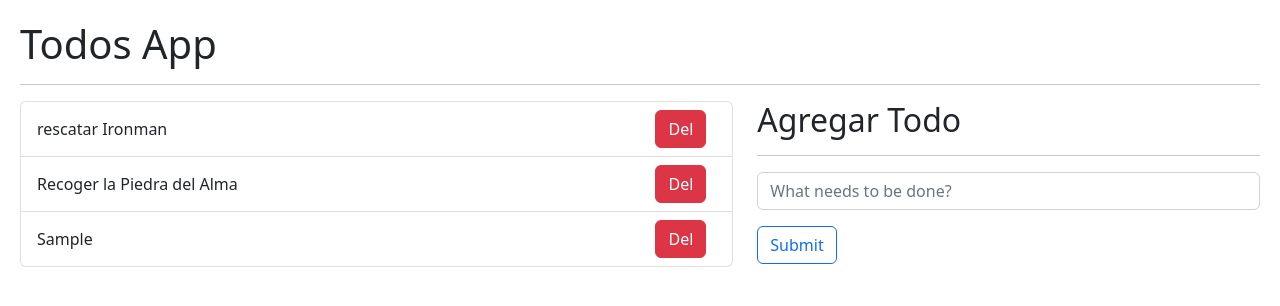
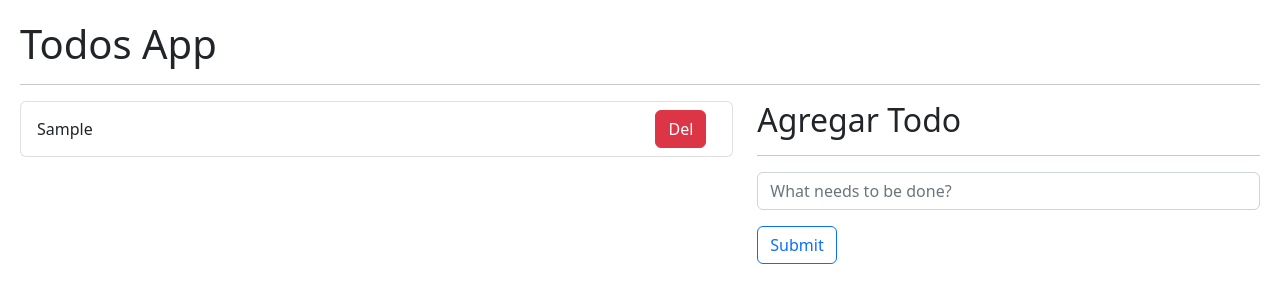
Before and after one commit to FSALVA157/redux_aprendiendo_hooks, a React (Vite) app: page / in a window 1280 px wide. Both pictures are taken after typing "Sample" into the empty fields and a click on the button "Submit". Shown: the top 306 px of the page. Built offline with nearby package versions, Linux system fonts and the light colour scheme.

Commit message:
aprendiendo useReducer

```diff
--- a/src/08-useReducer/TodoApp.jsx
+++ b/src/08-useReducer/TodoApp.jsx
@@ -1,4 +1,4 @@
-import { useReducer } from "react";
+import { useEffect, useReducer } from "react";
 import { TodoAdd } from "./TodoAdd";
 import { TodoList } from "./TodoList";
 import { todoReducer } from "./todoReducer";
@@ -8,19 +8,19 @@ import { todoReducer } from "./todoReducer";
 export const TodoApp = () => {
 
     const initialState = [
-        {
-            id: new Date().getTime(),
-            description: 'rescatar Ironman',
-            done: false
-        },
-        {
-            id: new Date().getTime() * 300,
-            description: 'Recoger la Piedra del Alma',
-            done: false
-        }
+        // {
+        //     id: new Date().getTime(),
+        //     description: 'rescatar Ironman',
+        //     done: false
+        // },
+
     ];
 
-    const [todos, dispatch] = useReducer(todoReducer, initialState)
+    const initializer = () => {
+        return JSON.parse(localStorage.getItem('todos')) || [];
+    }
+
+    const [todos, dispatch] = useReducer(todoReducer, initialState, initializer);
 
     const handlerNewTodo=(todo) => {
         const action = {
@@ -28,8 +28,33 @@ export const TodoApp = () => {
             payload: todo
         }
         dispatch(action);
+    }
+
+    const handlerRemoveTodo=(id)=>{
+        const action = {
+            type: '[TODO] Remove Todo',
+            payload: id
+        }
+        dispatch(action);
+        }
+
+    const handlerToggleTodo=(id)=>{
+
+        const action = {
+            type: '[TODO] Toggle Todo',
+            payload: id
+        }
+
+        dispatch(action);
+
 
     }
+
+    useEffect(() => {
+      localStorage.setItem('todos', JSON.stringify(todos));
+
+    }, [todos])
+
 
   return (
     <>
@@ -37,7 +62,11 @@ export const TodoApp = () => {
     <hr />
     <div className="row">
         <div className="col-7">
-            <TodoList todos={todos}/>
+            <TodoList
+                todos={todos}
+                onDeleteTodo={id=>handlerRemoveTodo(id)}
+                onToggleTodo={id=>handlerToggleTodo(id)}
+                 />
         </div>
         <div className="col-5">
             <h2>Agregar Todo</h2>
--- a/src/08-useReducer/TodoItem.jsx
+++ b/src/08-useReducer/TodoItem.jsx
@@ -1,14 +1,20 @@
 
 
 
-export const TodoItem = ({todo}) => {
+export const TodoItem = ({todo, onRemoveTodo, onToggleTodo}) => {
 
 
   return (
     <>
         <li className="list-group-item d-flex justify-content-between">
-            <span className="align-self-center">{todo.description}</span>
-            <button className="btn btn-danger">Del</button>
+            <span
+              onDoubleClick={()=>onToggleTodo(todo.id)}
+              className="align-self-center"
+            >{todo.description}</span>
+            <button
+              className="btn btn-danger"
+              onClick={()=>onRemoveTodo(todo.id)}
+             >Del</button>
         </li>
     </>
   )
--- a/src/08-useReducer/TodoList.jsx
+++ b/src/08-useReducer/TodoList.jsx
@@ -2,14 +2,19 @@ import { TodoItem } from "./TodoItem"
 
 
 
-export const TodoList = ({todos}) => {
+export const TodoList = ({todos, onDeleteTodo, onToggleTodo}) => {
 
   return (
     <>
      <ul className="list-group">
         {
           todos.map((todo) => (
-            <TodoItem key={todo.id} todo={todo}/>
+            <TodoItem
+              key={todo.id}
+              todo={todo}
+              onRemoveTodo={id=>onDeleteTodo(id)}
+              onToggleTodo={onToggleTodo}
+              />
           ))
         }
     </ul>
--- a/src/08-useReducer/todoReducer.js
+++ b/src/08-useReducer/todoReducer.js
@@ -9,6 +9,18 @@ export const todoReducer = (initialState=[], action) => {
                 ...initialState,
                 action.payload
             ]
+        case '[TODO] Remove Todo':
+            return initialState.filter(todo=>todo.id !== action.payload);
+        case '[TODO] Toggle Todo':
+            return initialState.map(todo =>{
+                if(todo.id === action.payload){
+                    return {
+                        ...todo,
+                        done : !todo.done
+                        };
+                    }
+                    return todo;
+                })
 
         default:
             return initialState;
```
